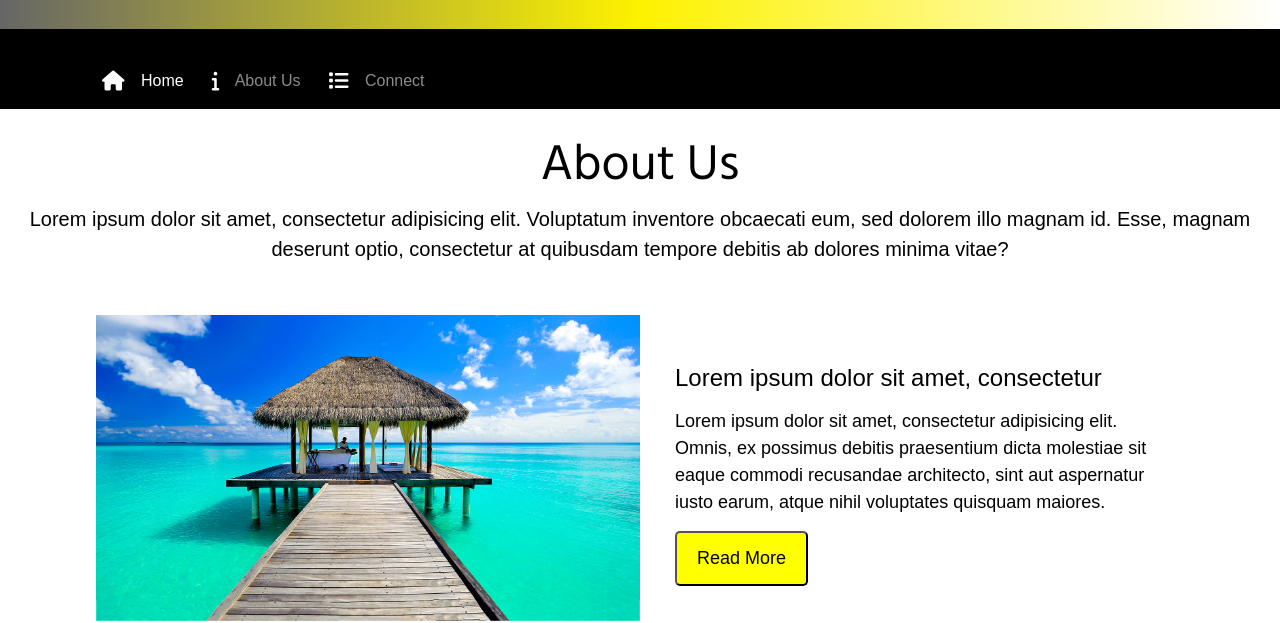
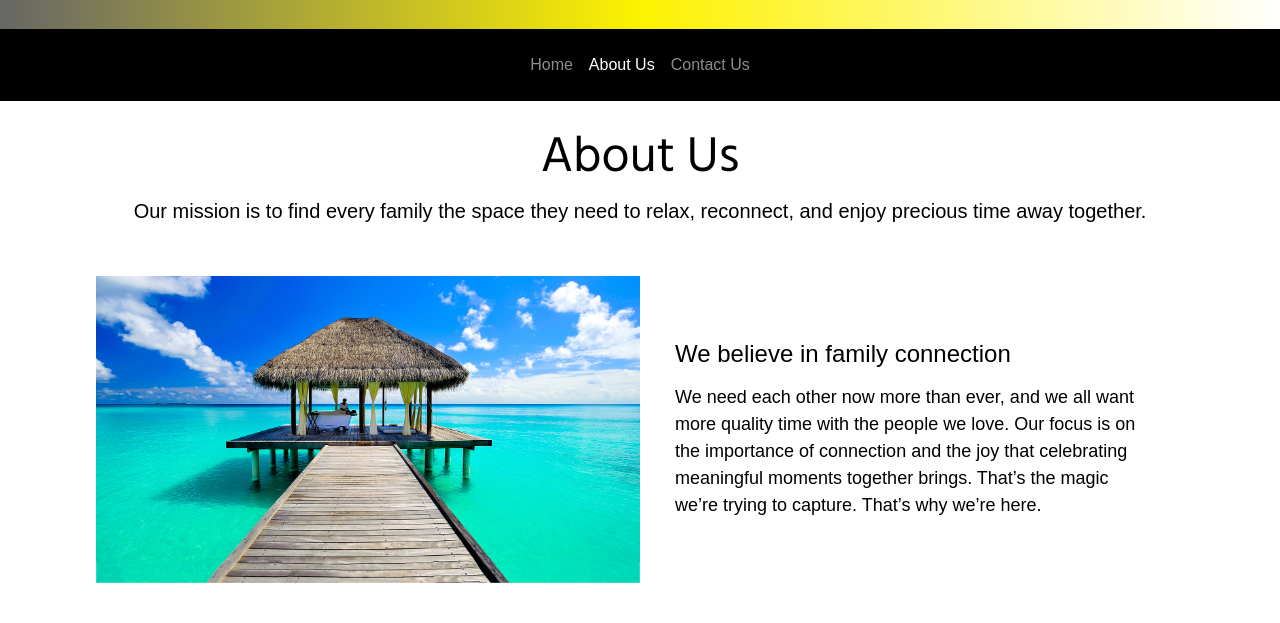
Before and after one commit to wntrch/Real-estate-project, a website: page aboutus.html in a window 1280 px wide. Shown: the part 179-802 px from the top of the page. Drawn offline with nearby package versions, Linux system fonts and the light colour scheme.

Commit message:
updated navbar in aboutus/contactus

```diff
--- a/aboutus.html
+++ b/aboutus.html
@@ -35,8 +35,21 @@
 			</div>
 		</div>
 	</header>
-
-  <nav class="topNavbar navbar-expand-sm navbar-dark sticky-top">
+  <nav class="navbar navbar-expand-sm navbar-dark sticky-top">
+	<div class="container">
+		<button class="navbar-toggler ml-auto" type="button" data-toggle="collapse" data-target="#pageAbout">
+			<span class="navbar-toggler-icon"></span>
+		</button>
+		<div class="navbar navbar-collapse" id="pageAbout">
+			<ul class="navbar-nav">
+				<li class="nav-item"><a class="nav-link" href="index.html">Home</a></li>
+				<li class="nav-item active"><a class="nav-link" href="#">About Us</a></li>
+				<li class="nav-item"><a class="nav-link" href="contactus.html">Contact Us</a></li>
+			</ul>
+		</div>
+	</div>
+  </nav>
+  <!-- <nav class="topNavbar navbar-expand-sm navbar-dark sticky-top">
 	<div class="container">
 	  <a class="navbar-brand" href="#"></a>
 
@@ -69,24 +82,19 @@
 		</ul>
 	  </div>
 	</div>
-  </nav>
+  </nav> -->
 
 
 	<div class="heading">
 		<h1>About Us</h1>
-		<p>Lorem ipsum dolor sit amet, consectetur adipisicing elit.
-			Voluptatum inventore obcaecati eum, sed dolorem illo magnam id. Esse,
-			magnam deserunt optio, consectetur at quibusdam tempore debitis ab dolores
-			minima vitae?</p>
+		<p>Our mission is to find every family the space they need to relax, reconnect, and enjoy precious time away together.</p>
 	</div>
 	<section class="about-us">
 		<img src="images/beachtent.jpeg">
 		<div class="content">
-			<h2>Lorem ipsum dolor sit amet, consectetur</h2>
-			<p>Lorem ipsum dolor sit amet, consectetur adipisicing elit. Omnis, ex possimus debitis praesentium
-			   dicta molestiae sit eaque commodi recusandae architecto, sint aut aspernatur iusto earum, atque
-			   nihil voluptates quisquam maiores.</p>
-			<button class="read-more-btn">Read More</button>
+			<h2>We believe in family connection</h2>
+			<p>We need each other now more than ever, and we all want more quality time with the people we love. Our focus is on the importance of connection and the joy that celebrating meaningful moments together brings.
+				That’s the magic we’re trying to capture. That’s why we’re here.</p>
 		</div>
 	</section>
 
--- a/styles/styles_copy.css
+++ b/styles/styles_copy.css
@@ -303,3 +303,10 @@ border-color: rgba(166, 166, 31, 0.615)!important;
         padding: 15px;
     }
 }
+/* aboutusnavbar */
+.navbar {
+    background-color: black;
+}
+ul {
+    margin: auto;
+}
```
Also changed, not shown: contactus.html (+19 -2 lines).
